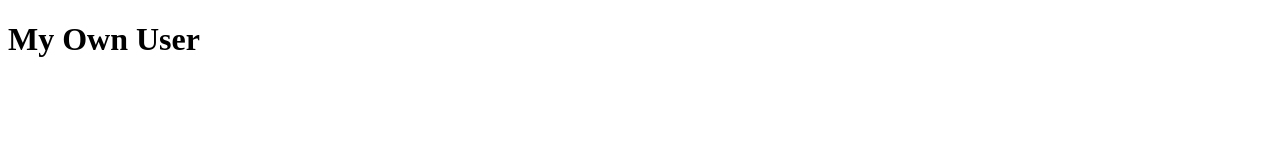
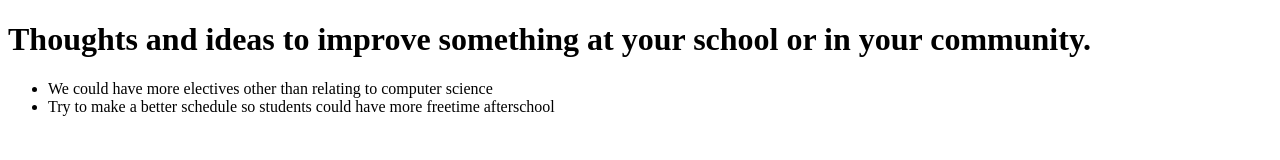
Before and after one commit to ArmaR23/lesson5_mini_activity, a plain HTML site: page index.html in a window 1280 px wide. Drawn offline with Linux system fonts and the light colour scheme.

Commit message:
Added an unordered list

```diff
--- a/index.html
+++ b/index.html
@@ -5,7 +5,13 @@
      </title>
    </head>
   <body>
-    <h1>My Own User</h1>
+    <h1>Thoughts and ideas to improve something at your school or in your community.</h1>
+     <ul>
+       <li>We could have more electives other than relating to computer science</li>
+       <li>Try to make a better schedule so students could have more freetime afterschool</li>
+
+     </ul>
+
 
 
 
```
